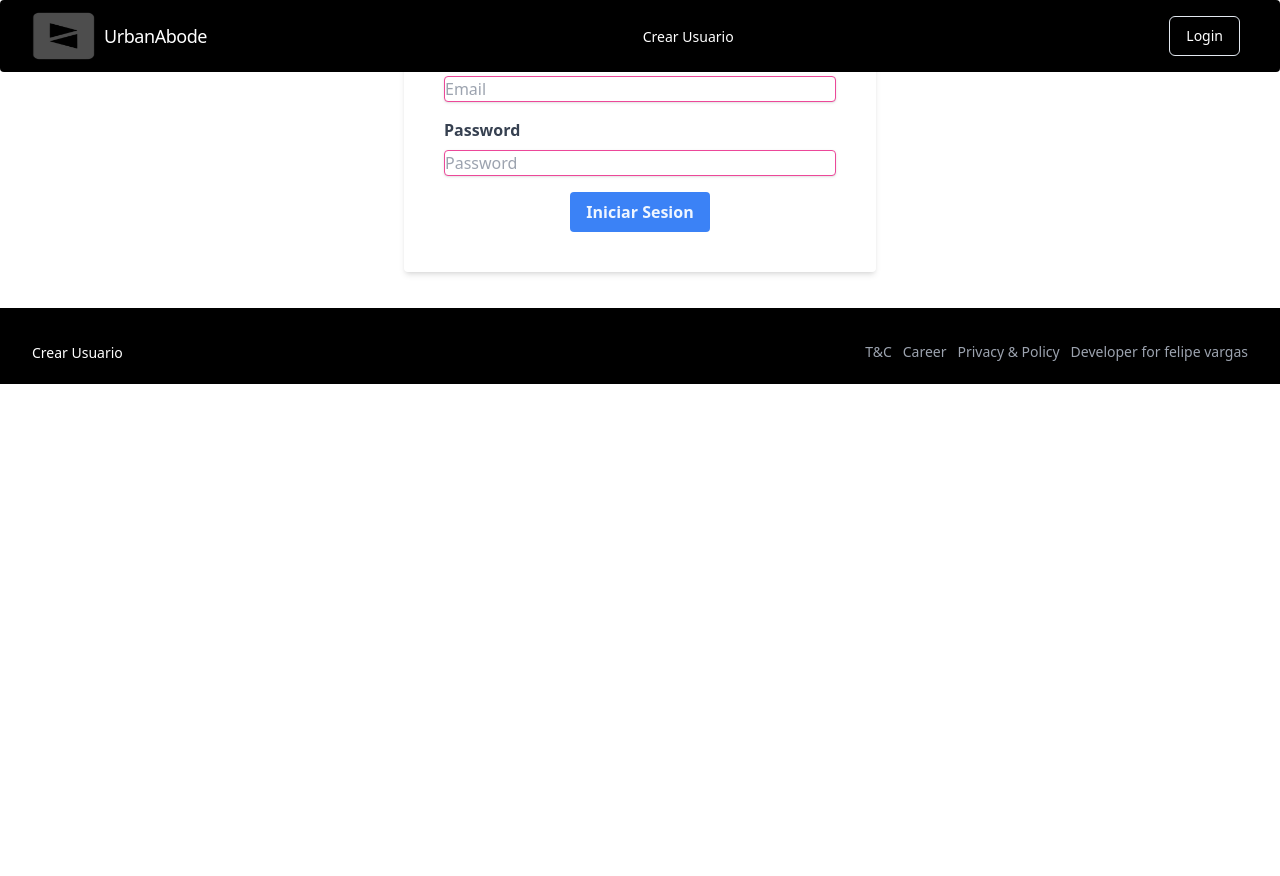
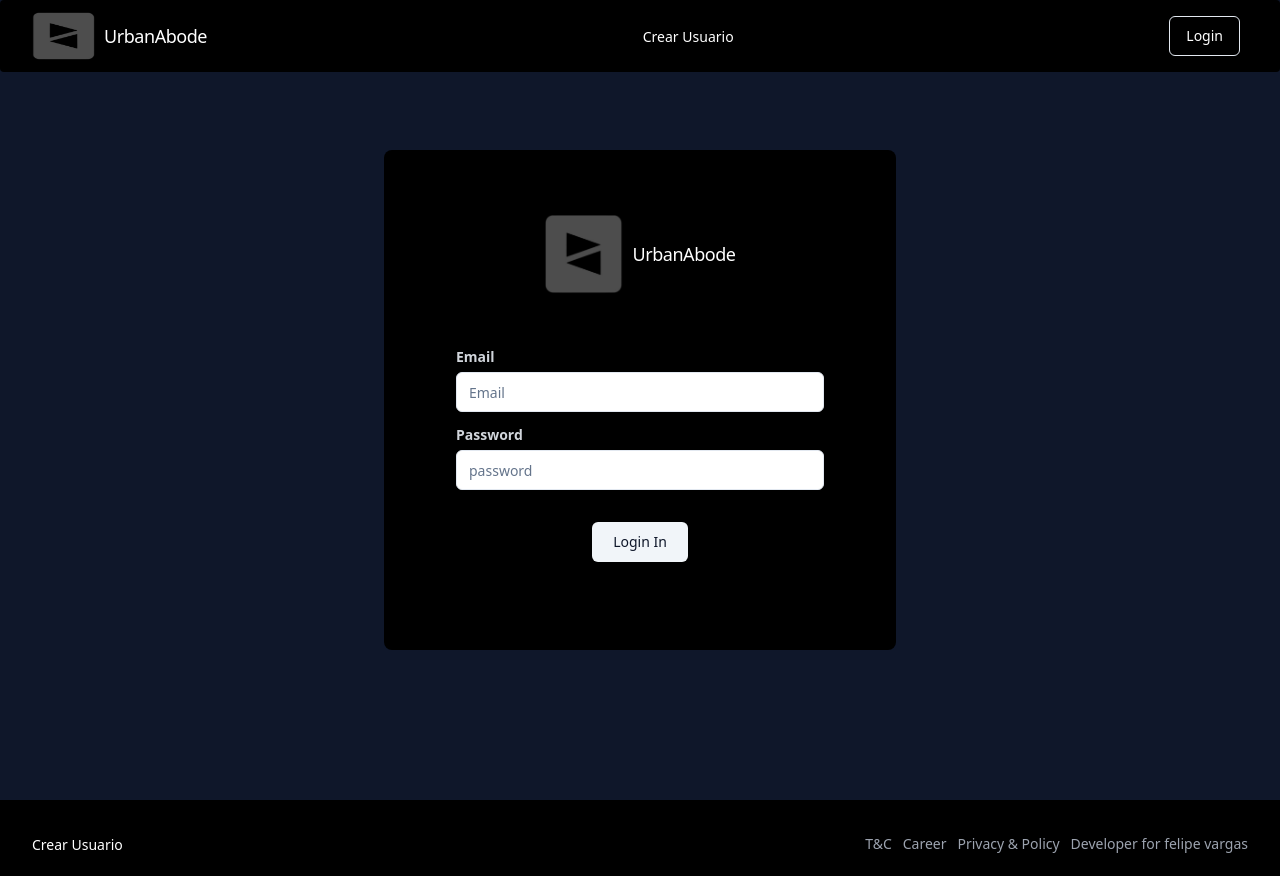
Before and after one commit to JonathanVargas0111/talentoTech-react, a React (Vite) app: page /login in a window 1280 px wide. Before the commit the page ends 800 px from the top, so only its background shows below. Built offline with nearby package versions, Linux system fonts and the light colour scheme.

Commit message:
login style change

```diff
--- a/src/components/auth/Login.jsx
+++ b/src/components/auth/Login.jsx
@@ -1,11 +1,15 @@
 import { useState } from "react";
 import { useLoginMutation } from "../../features/api/apiSlice";
 import Swal from 'sweetalert2'
-import { useNavigate } from 'react-router-dom'
+import { Link, useNavigate } from 'react-router-dom'
 import { useDispatch } from 'react-redux'
 import { loginSuccess } from "../../features/authSlice";
 
-export default function Login(){
+import { Button } from "@/components/ui/button"
+import { Input } from "@/components/ui/input";
+import { Label } from "@/components/ui/label";
+
+export default function Login() {
 
     const [login] = useLoginMutation();
     const [error, setError] = useState(false);
@@ -21,9 +25,9 @@ export default function Login(){
                 password: e.target.password.value,
             }
             const response = await login(user)
-            if(response.error && response.error.data.status == "error"){
+            if (response.error && response.error.data.status == "error") {
                 setError(true)
-            }else{
+            } else {
                 localStorage.setItem('sessionData', JSON.stringify(response.data))
                 dispatch(loginSuccess(response.data))
                 Swal.fire({
@@ -42,7 +46,16 @@ export default function Login(){
     }
 
     return (
-        <div className="max-w-lg w-full mx-auto px-5 py-5">
+        <div className="bg-gradient-to-r from-slate-900 to-slate-900 w-full mx-auto px-5 py-5 min-h-screen flex justify-center items-center">
+            <div className="w-full max-w-lg  rounded-lg bg-black p-8">
+                <div className="flex flex-shrink-0 items-center justify-center p-8">
+                    <img
+                        className="mr-2 h-20 w-20"
+                        src="/logo/color1.png"
+                        alt="Logo"
+                    />
+                    <span className="text-white text-lg tracking-tight hover:text-neutral-500">UrbanAbode</span>
+                </div>
                 {!error ? null :
                     (<div className="flex justify-center bg-slate-100 text-red-500 font-bold">
                         Datos Invalidos
@@ -50,32 +63,31 @@ export default function Login(){
                     )}
                 <form onSubmit={handleSubmit} className=" shadow-md rounded pt-6 pb-10 mb-4 px-10">
                     <div className="mb-4">
-                    <label className="block text-gray-700 font-bold mb-2" htmlFor="email">Email</label>
-                    <input type="email"
+                        <Label className="block text-gray-300 font-bold mb-2" htmlFor="email" >Email</Label>
+                        <Input
+                            type="email"
                             required
                             name="email"
                             placeholder="Email"
-                            className="shadow appearance-none border rounded w-full focus:shadow-outline disabled:bg-slate-50 disabled:text-slate-500
-                                    disabled:border-slate-200 disabled:shadow-none
-                                    invalid:border-pink-500 invalid:text-pink-600
-                                    focus:invalid:border-pink-500 focus:invalid:ring-pink-500" />
+                            id="email"
+                        />
                     </div>
                     <div className="mb-4">
-                    <label className="block text-gray-700 font-bold mb-2" htmlFor="password">Password</label>
-                    <input type="password"
+                        <Label className="block text-gray-300 font-bold mb-2" htmlFor="password" >Password</Label>
+                        <Input
+                            type="password"
                             required
+                            name="password"
+                            placeholder="password"
+                            id="password"
                             minLength="3"
-                            name="password"
-                            placeholder="Password"
-                            className="shadow appearance-none border rounded w-full focus:shadow-outline
-                                    disabled:bg-slate-50 disabled:text-slate-500 disabled:border-slate-200 disabled:shadow-none
-                                    invalid:border-pink-500 invalid:text-pink-600
-                                    focus:invalid:border-pink-500 focus:invalid:ring-pink-500" />
+                        />
                     </div>
                     <div className="flex justify-center">
-                    <button type="submit" className="bg-blue-500 hover:bg-blue-700 rounded text-blue-50 font-bold py-2 px-4">Iniciar Sesion</button>
+                        <Button type="submit" variant="secondary" className="mt-4 w-full max-w-24">Login In</Button>
                     </div>
                 </form>
             </div>
+        </div>
     );
 }
```
Lines whose indentation alone changed are shown as unchanged.
